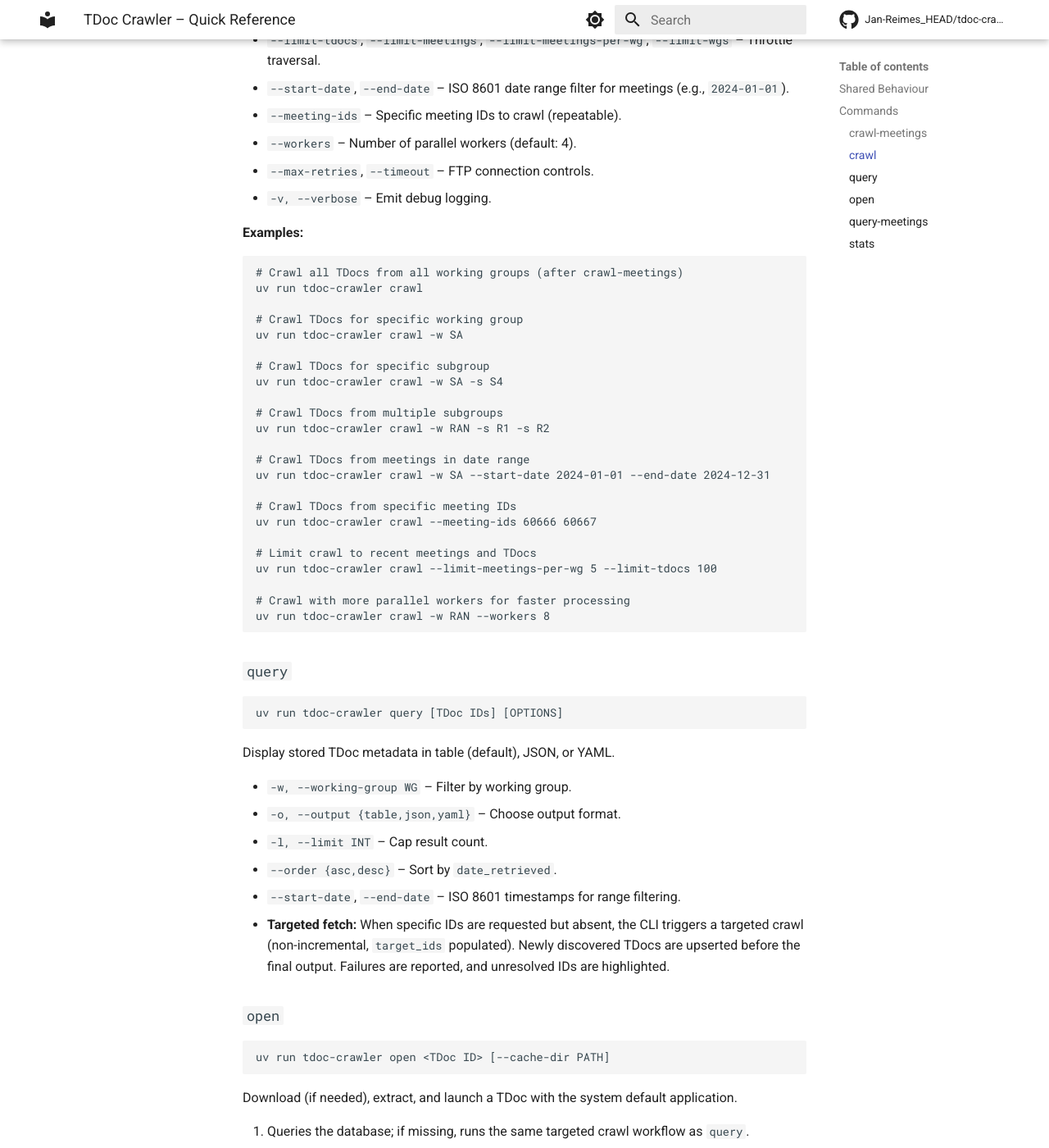
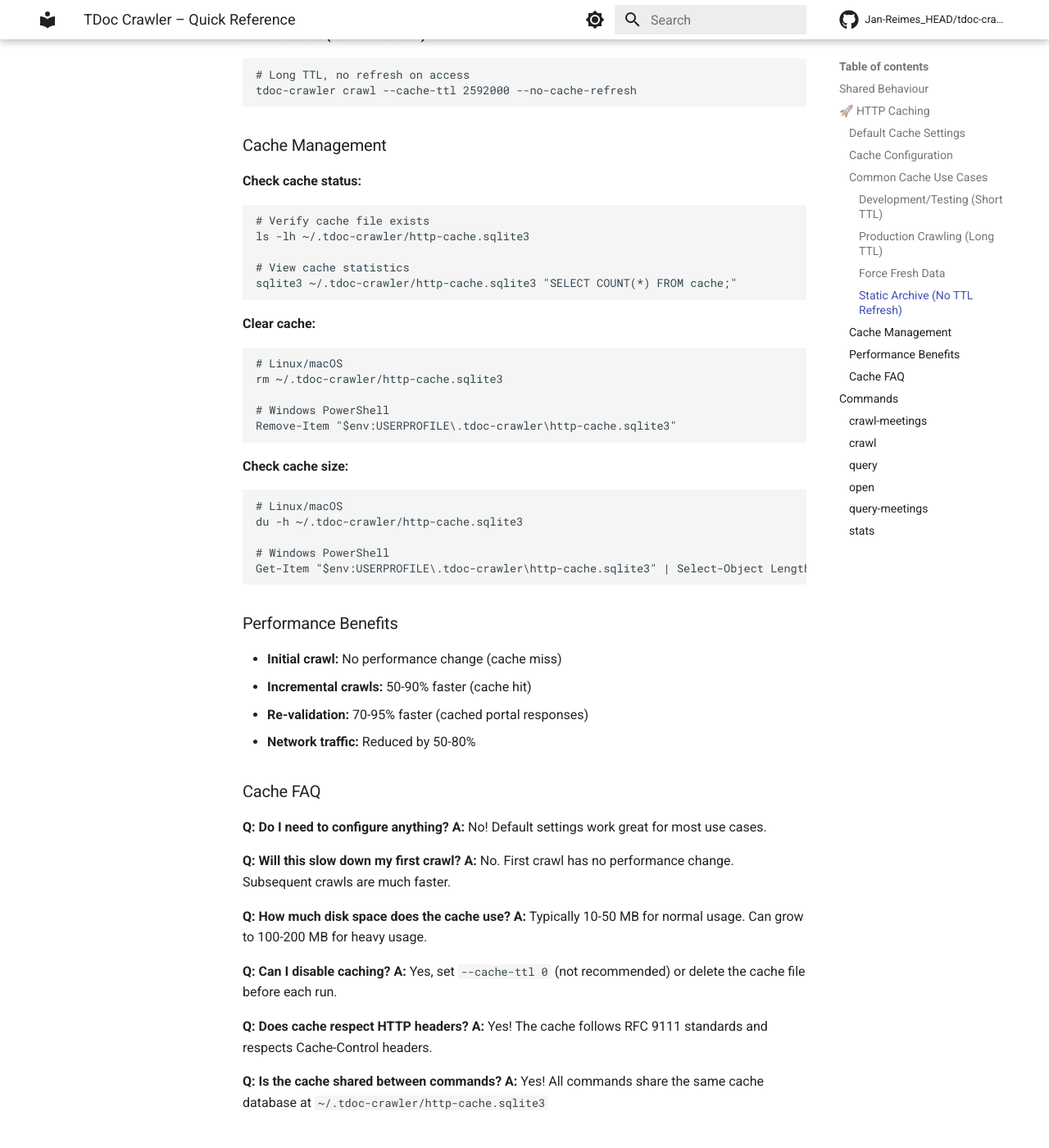
Before and after one commit to jr2804/3gpp-crawler, an MkDocs documentation site: the page built from docs/QUICK_REFERENCE.md, in a window 1280 px wide and 1400 px high, scrolled down 1758 px. Shown: the whole window at 82% size. Built offline with MkDocs 1.6.1 and Material for MkDocs 9.7.7, drawn with Linux system fonts in a browser that asks for light colours; comment, search, counter and statistics services are not loaded; some of the changed text lies outside the part shown.

Commit message:
✨ feat(http): add hishel-backed HTTP caching and CLI controls
- Introduce tdoc_crawler.http_client.create_cached_session using hishel's
  CacheAdapter with retry support for persistent HTTP caching
- Add HttpCacheConfig model and expose http_cache on MeetingCrawlConfig and
  TDocCrawlConfig to centralize cache settings
- Add CLI options --cache-ttl and --cache-refresh and resolve_http_cache_config
  helper so CLI parameters or env vars drive cache behavior
- Update portal, meetings, parallel and tdocs crawlers to use cached sessions
  and propagate cache_dir/ttl/refresh settings to subinterpreters
- Add unit/integration tests for HTTP client and cache-config resolver
- Update pyproject deps (hishel, undersort), .env.example docs, and pre-commit
  config (undersort hook)

````diff
--- a/docs/QUICK_REFERENCE.md
+++ b/docs/QUICK_REFERENCE.md
@@ -9,6 +9,125 @@ Single source of truth for the CLI behaviour. All examples assume execution from
 - Queries that specify `tdoc_ids` automatically launch a targeted crawl when a requested ID is missing; results refresh before output.
 - Targeted crawls infer working groups from the prefix of each TDoc ID (`R`, `S`, `T`, `C`).
 - Downloaded TDocs live under `<cache-dir>/tdocs/` and are reused when possible.
+
+## 🚀 HTTP Caching
+
+HTTP caching is **enabled by default** with sensible settings. All HTTP requests are automatically cached to a persistent SQLite database, dramatically improving performance for incremental crawls.
+
+### Default Cache Settings
+
+| Setting | Default Value | Description |
+|---------|---------------|-------------|
+| TTL | 7200 seconds | Cache lifetime (2 hours) |
+| Refresh on access | True | Extends TTL when accessed |
+| Cache location | `~/.tdoc-crawler/http-cache.sqlite3` | SQLite database |
+
+### Cache Configuration
+
+**CLI Parameters** (available for `crawl-meetings` and `crawl`):
+
+```bash
+--cache-ttl INTEGER              # Override TTL (seconds)
+--cache-refresh                  # Enable TTL refresh on access
+--no-cache-refresh               # Disable TTL refresh
+```
+
+**Environment Variables** (add to `.env` file):
+
+```bash
+HTTP_CACHE_TTL=7200              # Cache TTL in seconds
+HTTP_CACHE_REFRESH_ON_ACCESS=true # Refresh TTL on access
+```
+
+### Common Cache Use Cases
+
+#### Development/Testing (Short TTL)
+
+```bash
+# 30-minute cache
+tdoc-crawler crawl --cache-ttl 1800 --working-group RAN
+```
+
+#### Production Crawling (Long TTL)
+
+```bash
+# 24-hour cache
+tdoc-crawler crawl --cache-ttl 86400 --working-group SA
+```
+
+#### Force Fresh Data
+
+```bash
+# Delete cache and rebuild
+rm ~/.tdoc-crawler/http-cache.sqlite3
+tdoc-crawler crawl --working-group CT
+```
+
+#### Static Archive (No TTL Refresh)
+
+```bash
+# Long TTL, no refresh on access
+tdoc-crawler crawl --cache-ttl 2592000 --no-cache-refresh
+```
+
+### Cache Management
+
+**Check cache status:**
+
+```bash
+# Verify cache file exists
+ls -lh ~/.tdoc-crawler/http-cache.sqlite3
+
+# View cache statistics
+sqlite3 ~/.tdoc-crawler/http-cache.sqlite3 "SELECT COUNT(*) FROM cache;"
+```
+
+**Clear cache:**
+
+```bash
+# Linux/macOS
+rm ~/.tdoc-crawler/http-cache.sqlite3
+
+# Windows PowerShell
+Remove-Item "$env:USERPROFILE\.tdoc-crawler\http-cache.sqlite3"
+```
+
+**Check cache size:**
+
+```bash
+# Linux/macOS
+du -h ~/.tdoc-crawler/http-cache.sqlite3
+
+# Windows PowerShell
+Get-Item "$env:USERPROFILE\.tdoc-crawler\http-cache.sqlite3" | Select-Object Length
+```
+
+### Performance Benefits
+
+- **Initial crawl:** No performance change (cache miss)
+- **Incremental crawls:** 50-90% faster (cache hit)
+- **Re-validation:** 70-95% faster (cached portal responses)
+- **Network traffic:** Reduced by 50-80%
+
+### Cache FAQ
+
+**Q: Do I need to configure anything?**
+**A:** No! Default settings work great for most use cases.
+
+**Q: Will this slow down my first crawl?**
+**A:** No. First crawl has no performance change. Subsequent crawls are much faster.
+
+**Q: How much disk space does the cache use?**
+**A:** Typically 10-50 MB for normal usage. Can grow to 100-200 MB for heavy usage.
+
+**Q: Can I disable caching?**
+**A:** Yes, set `--cache-ttl 0` (not recommended) or delete the cache file before each run.
+
+**Q: Does cache respect HTTP headers?**
+**A:** Yes! The cache follows RFC 9111 standards and respects Cache-Control headers.
+
+**Q: Is the cache shared between commands?**
+**A:** Yes! All commands share the same cache database at `~/.tdoc-crawler/http-cache.sqlite3`
 
 ## Commands
 
--- a/pyproject.toml
+++ b/pyproject.toml
@@ -16,6 +16,7 @@ classifiers = [
 dependencies = [
     "aiointerpreters>=0.4.0",
     "beautifulsoup4>=4.14.2",
+    "hishel[requests]>=1.0.0",
     "lxml>=6.0.2",
     "pandas>=2.3.3",
     "pydantic>=2.12.2",
@@ -26,6 +27,7 @@ dependencies = [
     "requests>=2.32.5",
     "rich>=14.2.0",
     "typer>=0.19.2",
+    "undersort>=0.1.4",
     "xlsxwriter>=3.2.9",
 ]
 
@@ -64,6 +66,9 @@ python-version = "3.14"
 [tool.pytest.ini_options]
 testpaths = ["tests"]
 pythonpath = ["src"]
+markers = [
+    "integration: marks tests as integration tests (may require network access)",
+]
 
 [tool.undersort]
 # Method visibility ordering (primary sort)
````
Also changed, not shown: .pre-commit-config.yaml (+9 -0 lines), README.md (+18 -10 lines), docs/history/2025-10-30_SUMMARY_01_HTTP_CACHING_FEATURE.md (added, +328 -0 lines), 13 other files.
